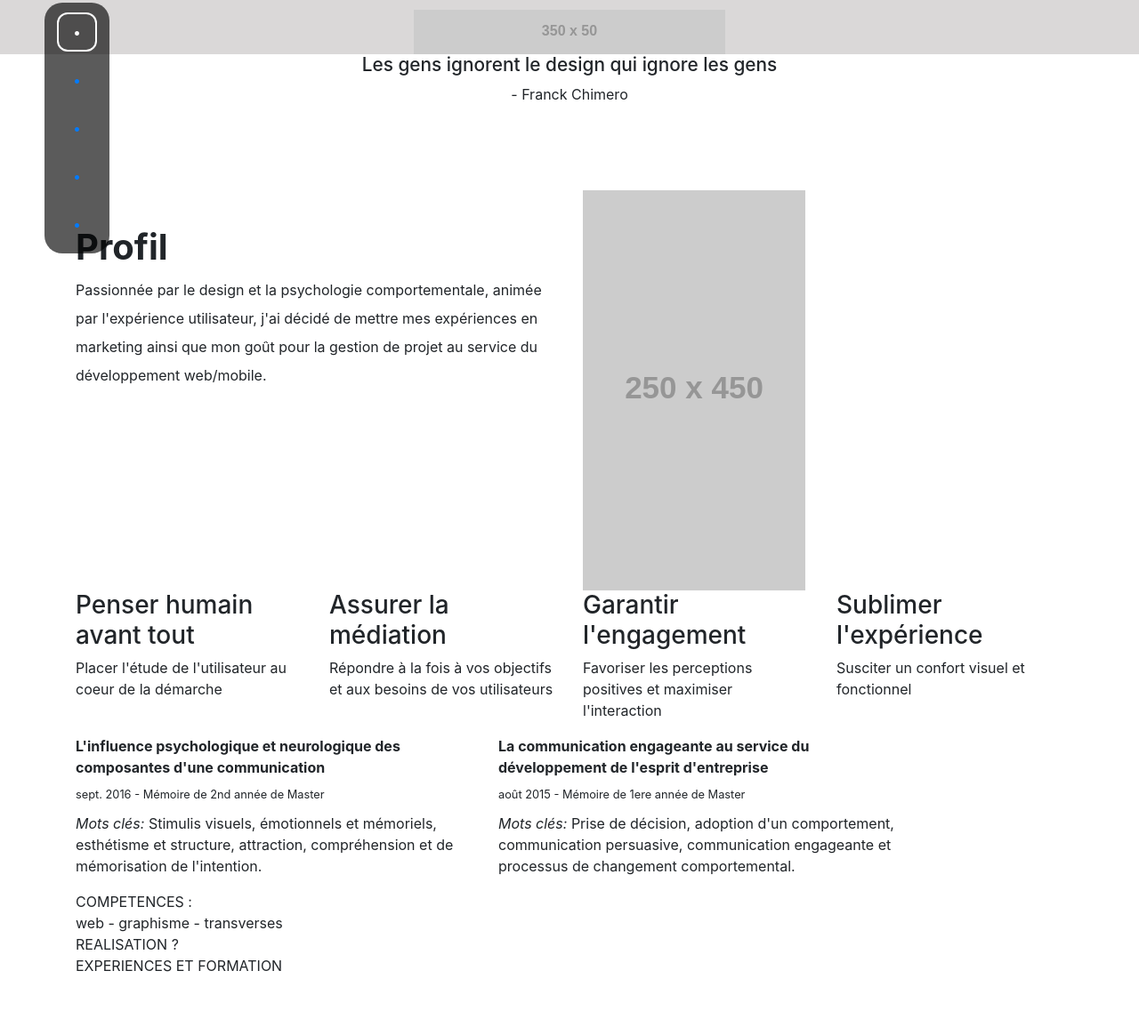
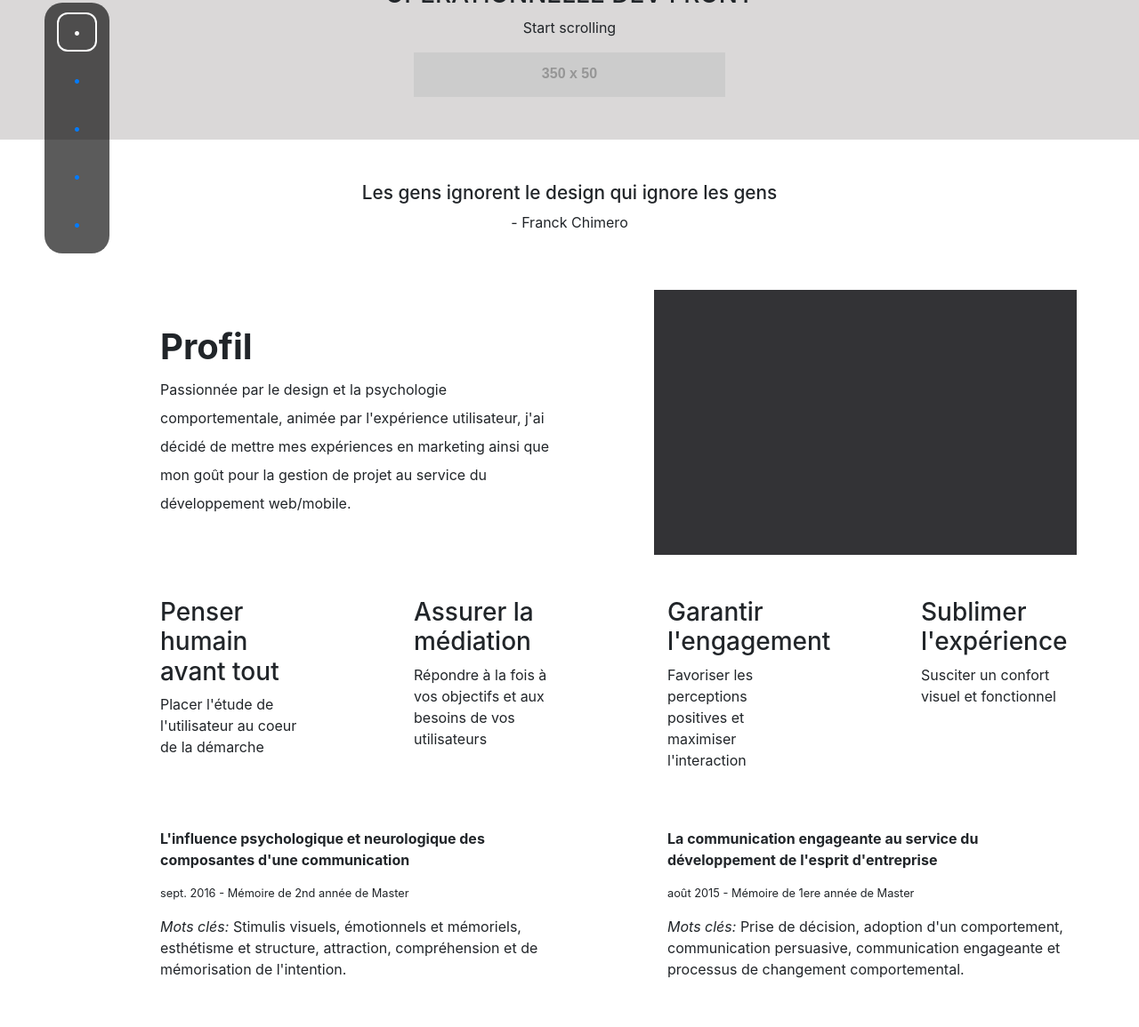
Before and after one commit to Sheeptune/Bacalao, a plain HTML site: page index.html in a window 1280 px wide. Shown: the part 197-1352 px from the top of the page at 89% size. Before the commit the page ends 1295 px from the top, so only its background shows below. Drawn offline with Linux system fonts and the light colour scheme; placeholder pictures from the web are drawn by us.

Commit message:
trying to fix broken things

```diff
--- a/css/bootstrap_custom.css
+++ b/css/bootstrap_custom.css
@@ -62,10 +62,6 @@ li.nav-item a.active {
     font-size: 1.3em;
 }
 
-.container#appetences p.quotation {
-    padding-bottom: 5em;
-}
-
 .whoami {
 }
 
@@ -78,11 +74,10 @@ li.nav-item a.active {
     line-height: 2em;
 }
 
-.col-lg-5.illustration {
+.illustration {
     background-color: rgb(51, 51, 54);
 }
 
 p.smallfont {
     font-size: 0.8em;
-    line-height: 0.5em;
 }
--- a/index.html
+++ b/index.html
@@ -29,8 +29,8 @@
             </nav>
 
             <section class="container-fluid" id="intro">
-                <div class="row">
-                    <div class="col-sm-12">
+                <div class="row pt-5 pb-5">
+                    <div class="col-sm-10 offset-sm-1">
                         <h1 class="text-center">SHEEPTUNE</h1>
                         <h3 class="text-center">UX DESIGNER / PRODUCT MANAGER </h3>
                         <h3 class="text-center">OPERATIONNELLE DEV FRONT</h3>
@@ -42,52 +42,51 @@
                 </div>
             </section>
 
-            <section class="container" id="appetences">
-                <div class="row">
-                    <div class="col-sm-12">
+            <section class="container mb-5" id="appetences">
+                <div class="row mt-5 mb-5">
+                    <div class="col-sm-10 offset-sm-1">
                         <h5 class="text-center quotation">Les gens ignorent le design qui ignore les gens</h5>
                         <p class="text-center quotation">- Franck Chimero</p>
                     </div>
                 </div>
 
-                <div class="row whoami">
-                    <div class="col-sm-12 col-md-6">
+                <div class="row mt-5 mb-5 whoami">
+                    <div class="col-sm-10 offset-sm-1 col-md-5 offset-md-1">
                         <h1 class="font-weight-bold">Profil</h1>
                         <span class="byline">
                         </span>
                         <p>Passionnée par le design et la psychologie comportementale, animée par l'expérience utilisateur, j'ai décidé de mettre mes expériences en marketing ainsi que mon goût pour la gestion de projet au service du développement web/mobile.</p>
                     </div>
-                    <div class="col-sm-12 col-md-6 illustration">
-                        <img src="https://via.placeholder.com/250x450" alt="this is huge">
+                    <div class="col-sm-10 offset-sm-1 col-md-5 offset-md-1 illustration">
                     </div>
                 </div>
 
-                <div class="row approche">
-                    <div class="col-sm-6 col-md-3 methode">
+                <div class="row mt-5 mb-5 approche">
+                    <div class="col-sm-5 offset-sm-1 col-md-2 offset-md-1 methode">
                         <h3>Penser humain avant tout</h3>
                         <p>Placer l'étude de l'utilisateur au coeur de la démarche</p>
                     </div>
-                    <div class="col-sm-6 col-md-3 methode">
+                    <div class="col-sm-5 offset-sm-1 col-md-2 offset-md-1 methode">
                         <h3>Assurer la médiation</h3>
                         <p>Répondre à la fois à vos objectifs et aux besoins de vos utilisateurs</p>
                     </div>
-                    <div class="col-sm-6 col-md-3 methode">
+                    <div class="col-sm-5 offset-sm-1 col-md-2 offset-md-1 methode">
                         <h3>Garantir l'engagement</h3>
                         <p>Favoriser les perceptions positives et maximiser l'interaction</p>
                     </div>
-                    <div class="col-sm-6 col-md-3 methode">
+                    <div class="col-sm-5 offset-sm-1 col-md-2 offset-md-1 methode">
                         <h3>Sublimer l'expérience</h3>
                         <p>Susciter un confort visuel et fonctionnel</p>
                     </div>
                 </div>
 
-                <div class="row memo">
-                    <div class="col-lg-5">
+                <div class="row mt-5 mb-5 memo">
+                    <div class="col-md-5 offset-md-1">
                         <p class="font-weight-bold">L'influence psychologique et neurologique des composantes d'une communication</p>
                         <p class="smallfont">sept. 2016 - Mémoire de 2nd année de Master </p>
                         <p><span class="font-italic">Mots clés: </span>Stimulis visuels, émotionnels et mémoriels, esthétisme et structure, attraction, compréhension et de mémorisation de l'intention.</p>
                     </div>
-                    <div class="col-lg-5">
+                    <div class="col-md-5 offset-md-1">
                         <p class="font-weight-bold">La communication engageante au service du développement de l'esprit d'entreprise</p>
                         <p class="smallfont">août 2015 - Mémoire de 1ere année de Master </p>
                         <p><span class="font-italic">Mots clés: </span>Prise de décision, adoption d'un comportement, communication persuasive, communication engageante et processus de changement comportemental.</p>
@@ -96,8 +95,8 @@
             </section>
 
             <section class="container" id="skills">
-                <div class="row">
-                    <div class="col-sm-12">
+                <div class="row mt-5 mb-5">
+                    <div class="col-sm-10 offset-sm-1">
                         COMPETENCES :
                         <nav> web - graphisme - transverses</nav>
                         REALISATION ?
@@ -106,8 +105,8 @@
             </section>
 
             <section class="container" id="timeline">
-                <div class="row">
-                    <div class="col-sm-12">
+                <div class="row mt-5 mb-5">
+                    <div class="col-sm-10 offset-sm-1">
                         EXPERIENCES ET FORMATION
                     </div>
                 </div>
```
